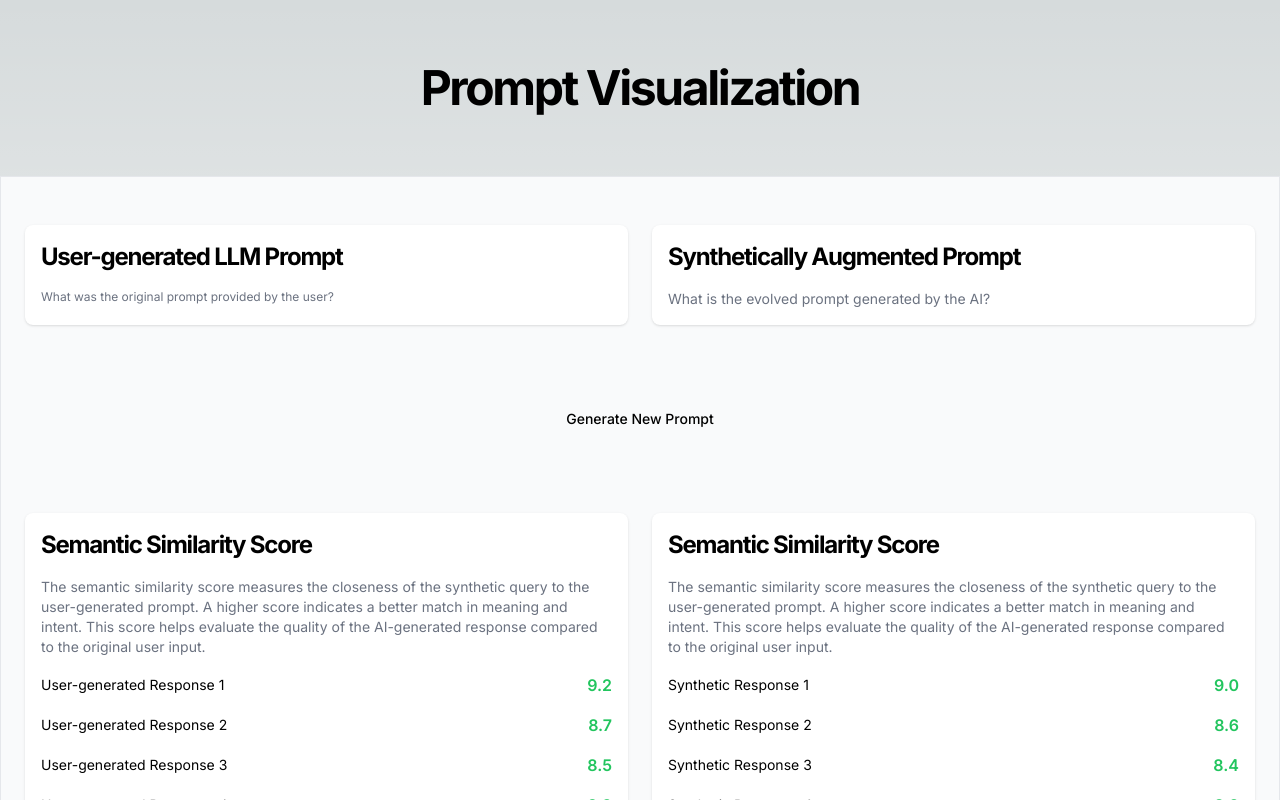
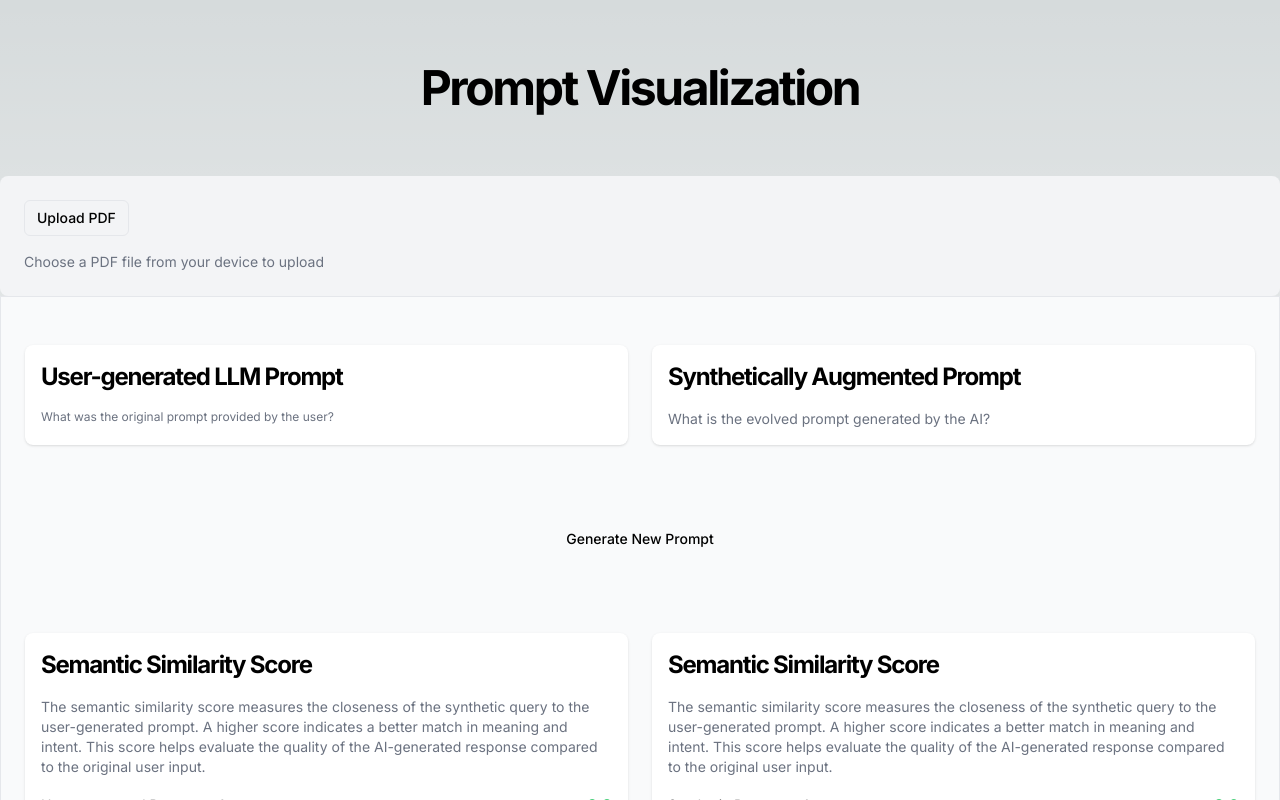
Before and after one commit to jcllobet/synthetic-query-boilerplate, a Next.js app: page / in a window 1280 px wide. Shown: the top 800 px of the page. Built offline with nearby package versions, Linux system fonts and the light colour scheme.

Commit message:
here it goes

```diff
--- a/components/comparison.tsx
+++ b/components/comparison.tsx
@@ -1,5 +1,5 @@
 import { Button } from "@/components/ui/button";
-
+import { UploadPdf } from "@/components/uploadPdf";
 export function Comparison() {
   return (
     <>
@@ -12,6 +12,7 @@
           </div>
         </div>
       </div>
+      <UploadPdf />
       <div className="bg-gray-50 border border-gray-200 dark:bg-gray-950 dark:border-gray-800">
         <div className="container grid gap-4 px-4 py-6 md:grid-cols-2 md:py-12 lg:gap-6 lg:px-6">
           <div className="p-4 rounded-lg bg-white shadow">
--- /dev/null
+++ b/components/ui/input.tsx
@@ -0,0 +1,25 @@
+import * as React from "react"
+
+import { cn } from "@/lib/utils"
+
+export interface InputProps
+  extends React.InputHTMLAttributes<HTMLInputElement> {}
+
+const Input = React.forwardRef<HTMLInputElement, InputProps>(
+  ({ className, type, ...props }, ref) => {
+    return (
+      <input
+        type={type}
+        className={cn(
+          "flex h-10 w-full rounded-md border border-gray-200 bg-white px-3 py-2 text-sm ring-offset-white file:border-0 file:bg-transparent file:text-sm file:font-medium placeholder:text-gray-500 focus-visible:outline-none focus-visible:ring-2 focus-visible:ring-gray-950 focus-visible:ring-offset-2 disabled:cursor-not-allowed disabled:opacity-50 dark:border-gray-800 dark:bg-gray-950 dark:ring-offset-gray-950 dark:placeholder:text-gray-400 dark:focus-visible:ring-gray-300",
+          className
+        )}
+        ref={ref}
+        {...props}
+      />
+    )
+  }
+)
+Input.displayName = "Input"
+
+export { Input }
--- /dev/null
+++ b/components/uploadPdf.tsx
@@ -0,0 +1,20 @@
+import { Input } from "@/components/ui/input";
+import { Button } from "@/components/ui/button";
+
+export function UploadPdf() {
+  return (
+    <section className="p-6 bg-gray-100 rounded-lg flex flex-col gap-4">
+      <div className="flex items-center space-x-4">
+        <label htmlFor="upload-pdf">
+          <Button size="sm" variant="outline">
+            Upload PDF
+            <Input className="sr-only" id="upload-pdf" type="file" />
+          </Button>
+        </label>
+      </div>
+      <p className="text-sm text-gray-500">
+        Choose a PDF file from your device to upload
+      </p>
+    </section>
+  );
+}
```
Also changed, not shown: public/file-pdf.svg (added).
